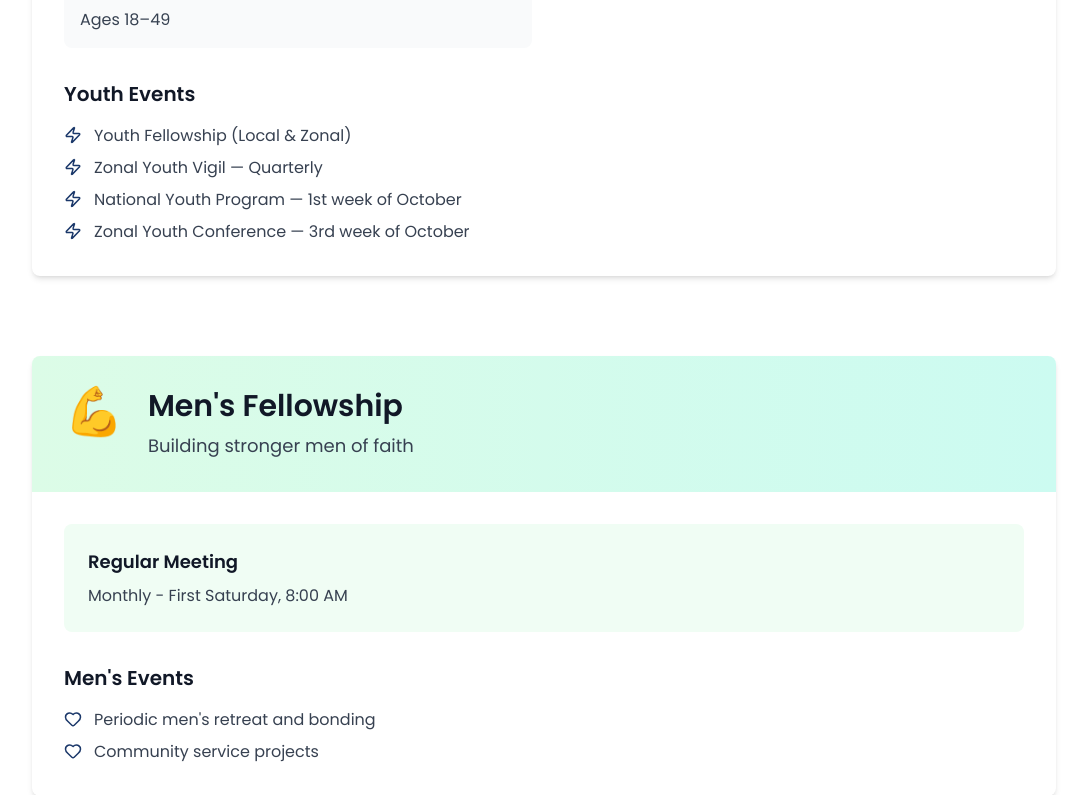
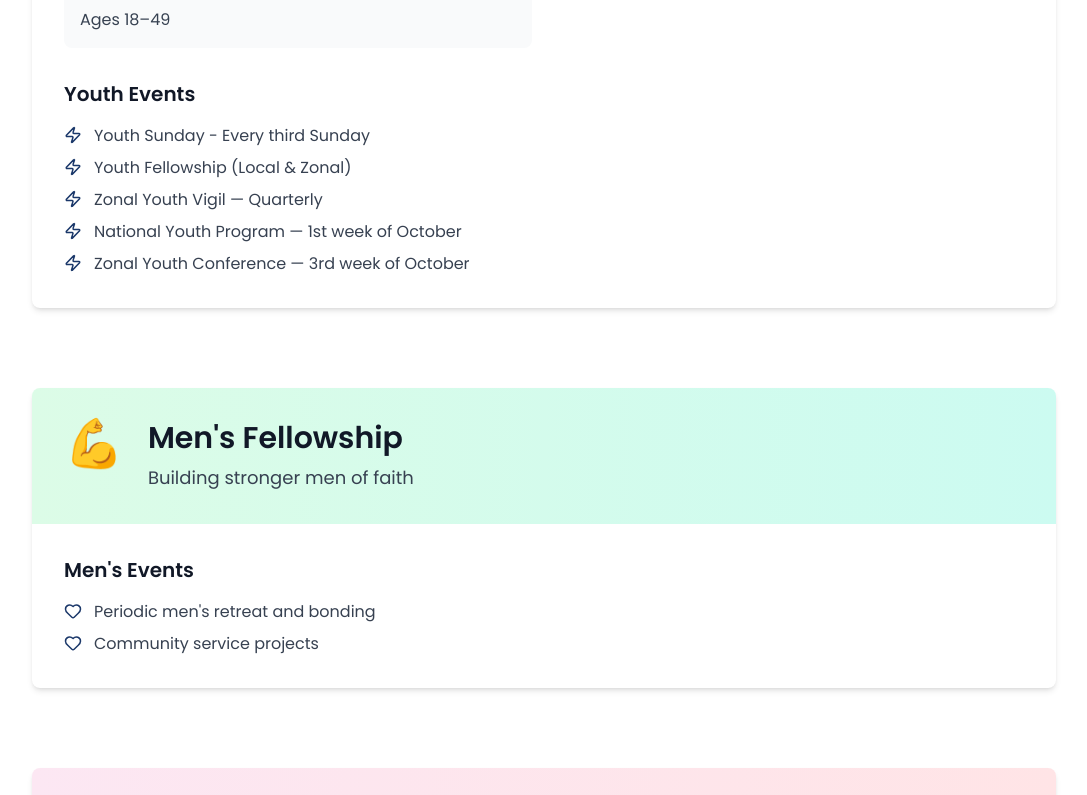
Before and after one commit to favour-samson/precious-stone, a React (Vite) app: page /ministries in a window 1280 px wide. Shown: the part 2104-2899 px from the top of the page, without its empty margins (96-1183 px from the left). Built offline with nearby package versions, Linux system fonts and the light colour scheme.

Commit message:
changes added

```diff
--- a/client/pages/Ministries.tsx
+++ b/client/pages/Ministries.tsx
@@ -49,6 +49,7 @@ export default function Ministries() {
       content: {
         ageGroup: "Ages 18–49",
         events: [
+          "Youth Sunday - Every third Sunday",
           "Youth Fellowship (Local & Zonal)",
           "Zonal Youth Vigil — Quarterly",
           "National Youth Program — 1st week of October",
@@ -285,14 +286,7 @@ export default function Ministries() {
                   {/* Ministry 3: Men's Fellowship */}
                   {ministry.id === 3 && (
                     <div className="space-y-8">
-                      <div className="bg-green-50 p-6 rounded-lg">
-                        <h3 className="text-lg font-semibold text-gray-900 mb-2">
-                          Regular Meeting
-                        </h3>
-                        <p className="text-gray-700">
-                          {ministry.content.meetingSchedule}
-                        </p>
-                      </div>
+
 
                       <div>
                         <h3 className="text-xl font-semibold text-gray-900 mb-4">
```
